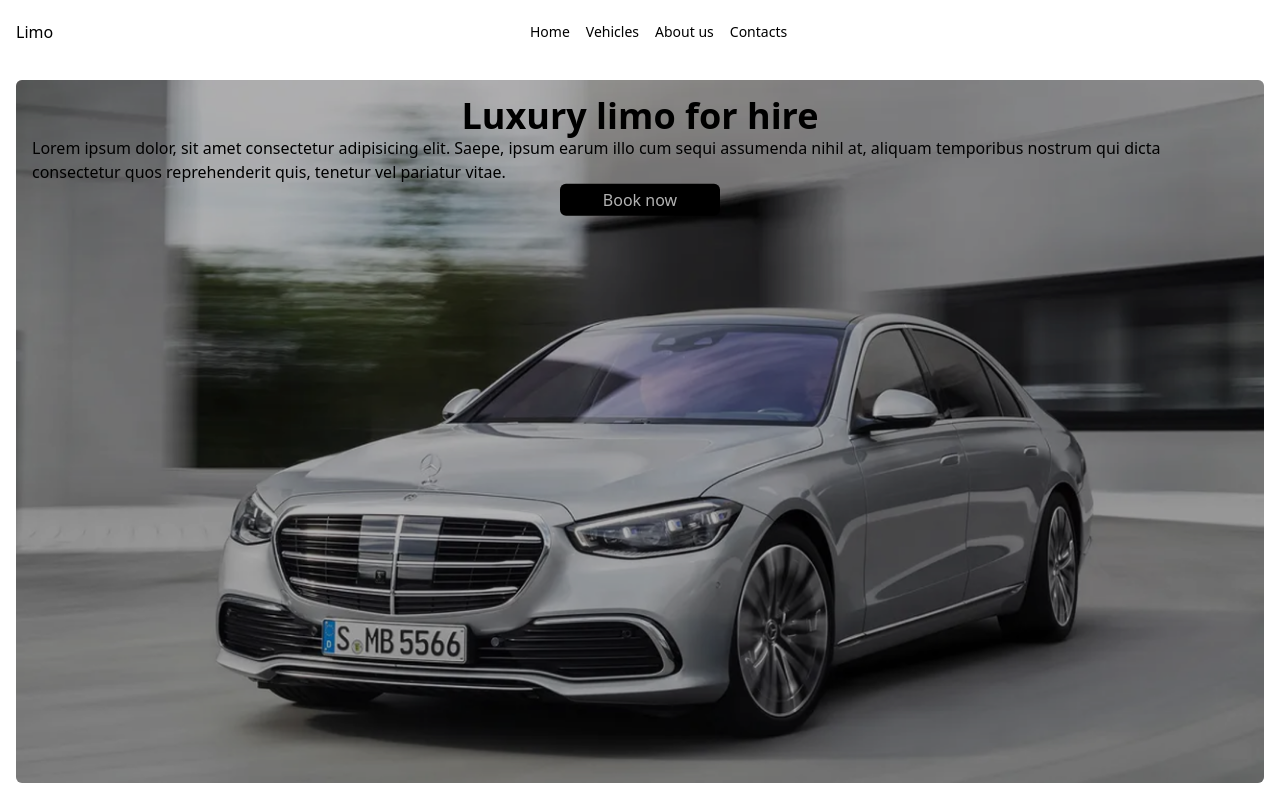
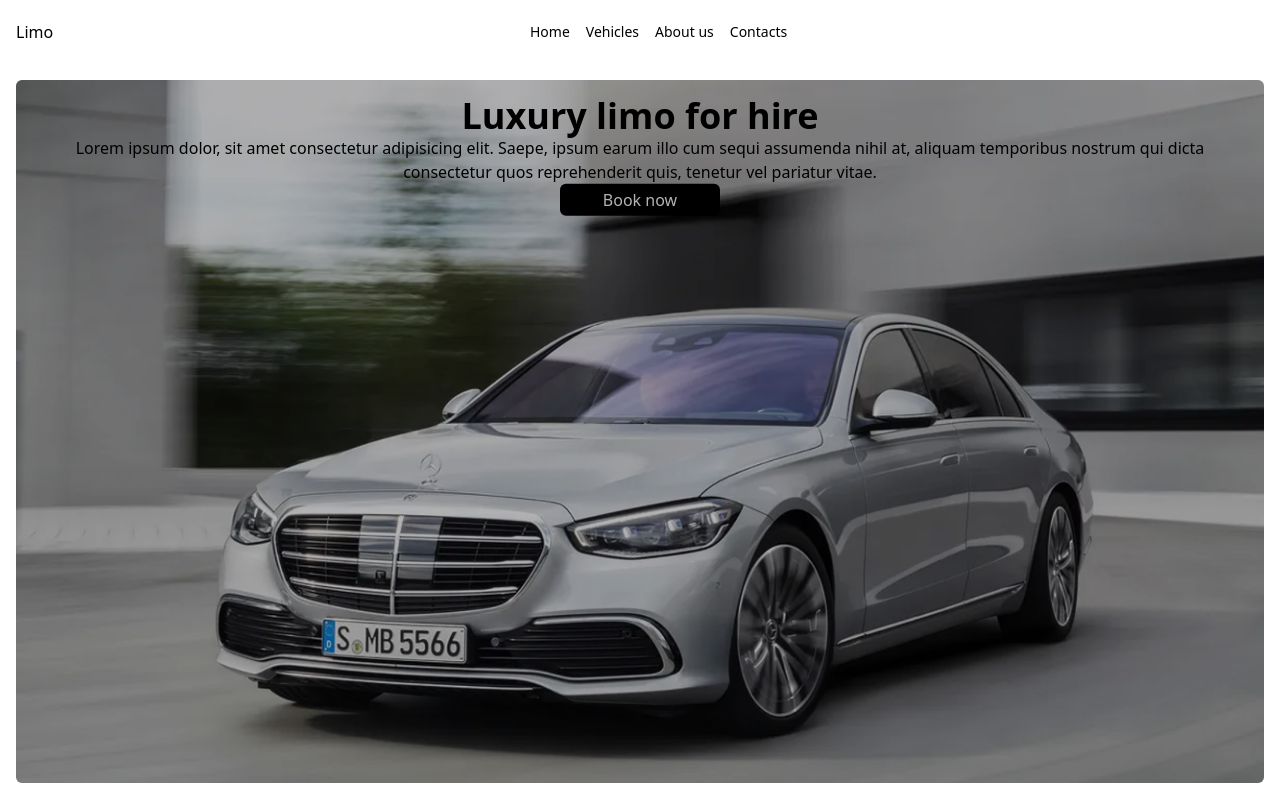
Before and after one commit to irriz-jayy/luxury-limos, a React (Vite) app: page / in a window 1280 px wide. Shown: the top 800 px of the page. Built offline with nearby package versions, Linux system fonts and the light colour scheme; the HTML template or start-up script is replaced by a standard one.

Commit message:
text-alignment in hero section

```diff
--- a/src/components/Homepage.jsx
+++ b/src/components/Homepage.jsx
@@ -13,8 +13,8 @@ function Homepage() {
           alt=""
         />
         <div className="absolute top-1/2 left-1/2 transform -translate-x-1/2 -translate-y-1/2 w-full h-full flex flex-col items-center justify-top p-4">
-          <p className="text-4xl font-bold">Luxury limo for hire</p>
-          <p className="w-auto">
+          <p className="text-4xl font-bold text-center">Luxury limo for hire</p>
+          <p className="text-center">
             Lorem ipsum dolor, sit amet consectetur adipisicing elit. Saepe,
             ipsum earum illo cum sequi assumenda nihil at, aliquam temporibus
             nostrum qui dicta consectetur quos reprehenderit quis, tenetur vel
```
